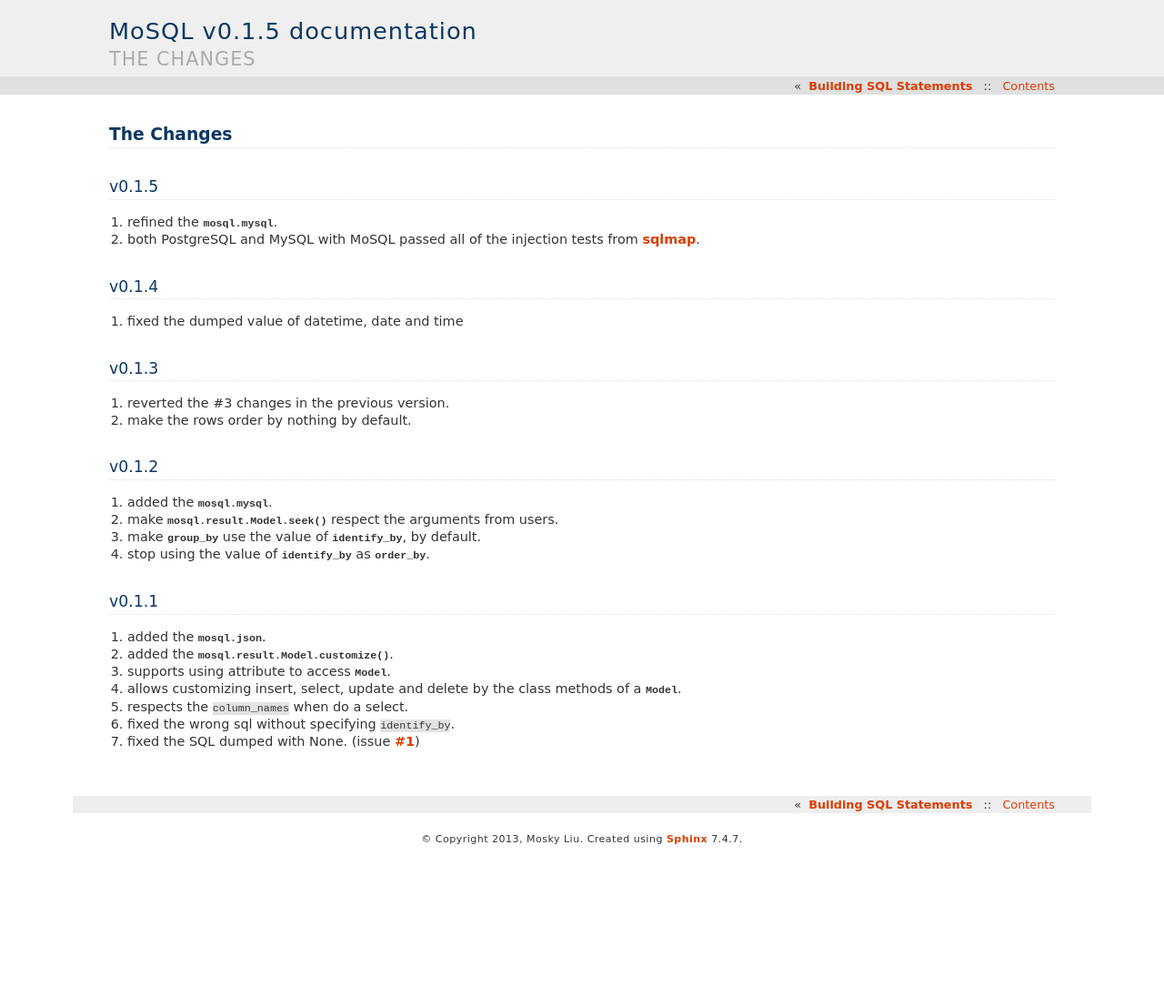
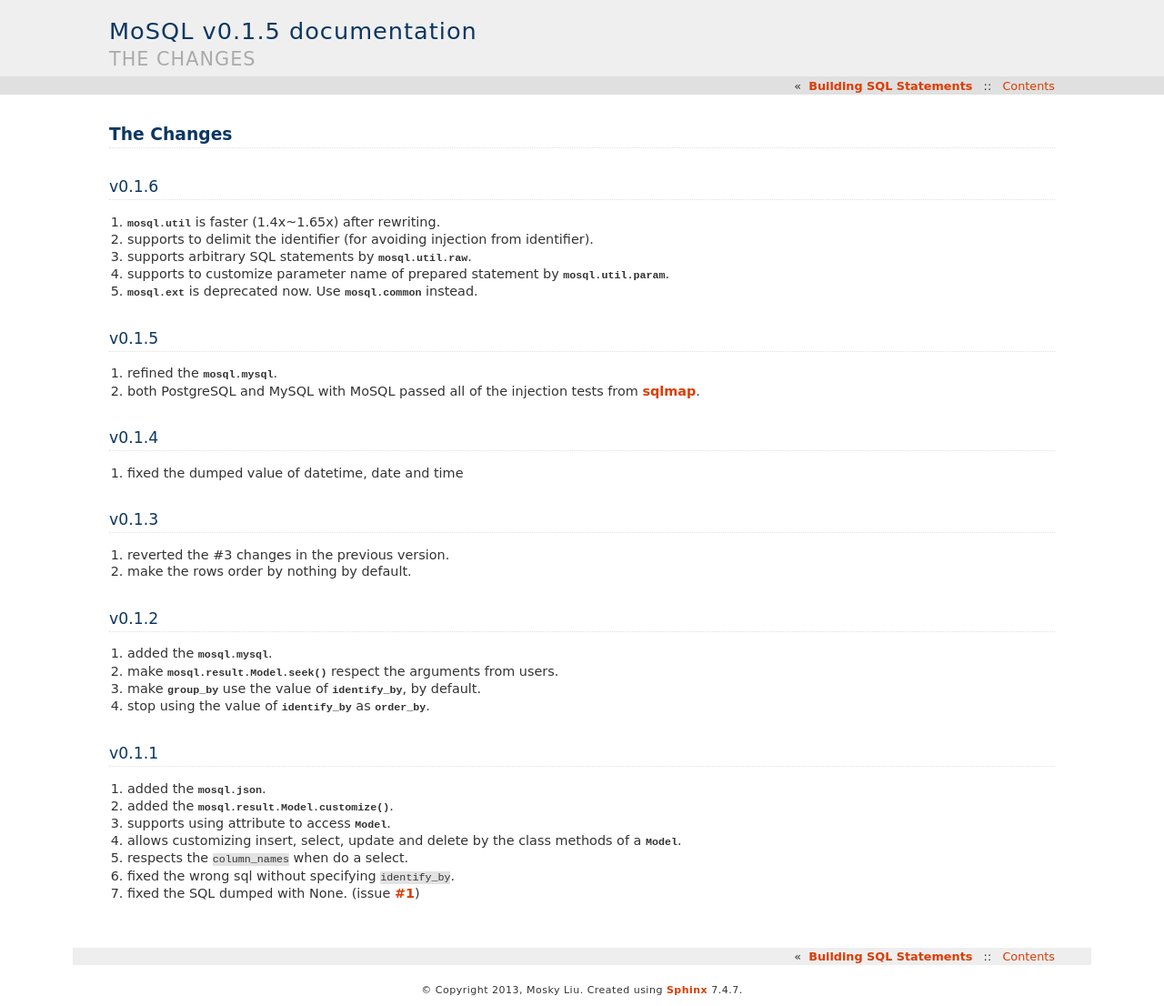
Before and after one commit to moskytw/mosql, a Sphinx documentation site: the page built from docs/changes.rst, in a window 1280 px wide. Shown: the whole page at 91% size. Built offline with Sphinx 7.4.7, drawn with Linux system fonts in a browser that asks for light colours; before the commit the page ends 939 px from its top, so only the background shows below that.

Commit message:
added changes of 0.1.6

```diff
--- a/docs/changes.rst
+++ b/docs/changes.rst
@@ -1,6 +1,16 @@
 
 The Changes
 ===========
+
+v0.1.6
+------
+
+1. :mod:`mosql.util` is faster (1.4x~1.65x) after rewriting.
+2. supports to delimit the identifier (for avoiding injection from identifier).
+3. supports arbitrary SQL statements by :class:`mosql.util.raw`.
+4. supports to customize parameter name of prepared statement by
+   :class:`mosql.util.param`.
+5. :mod:`mosql.ext` is deprecated now. Use :mod:`mosql.common` instead.
 
 v0.1.5
 ------
```
